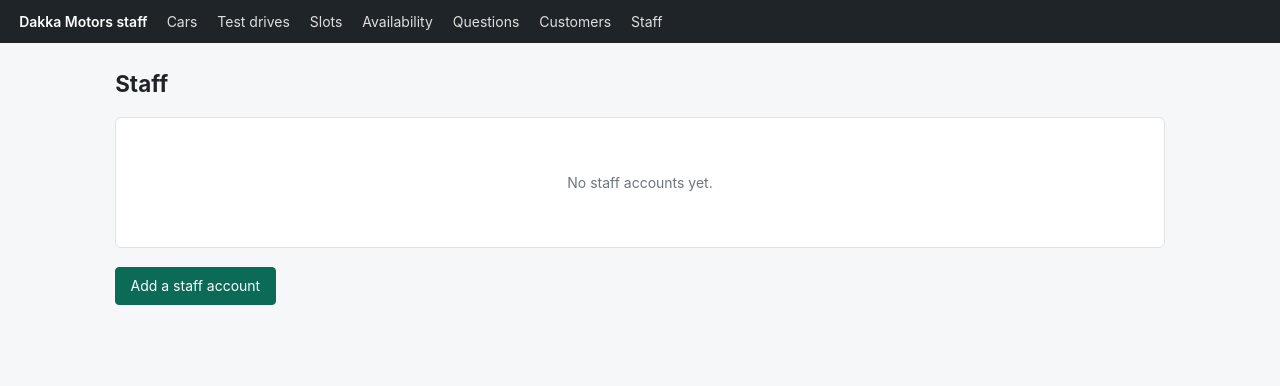
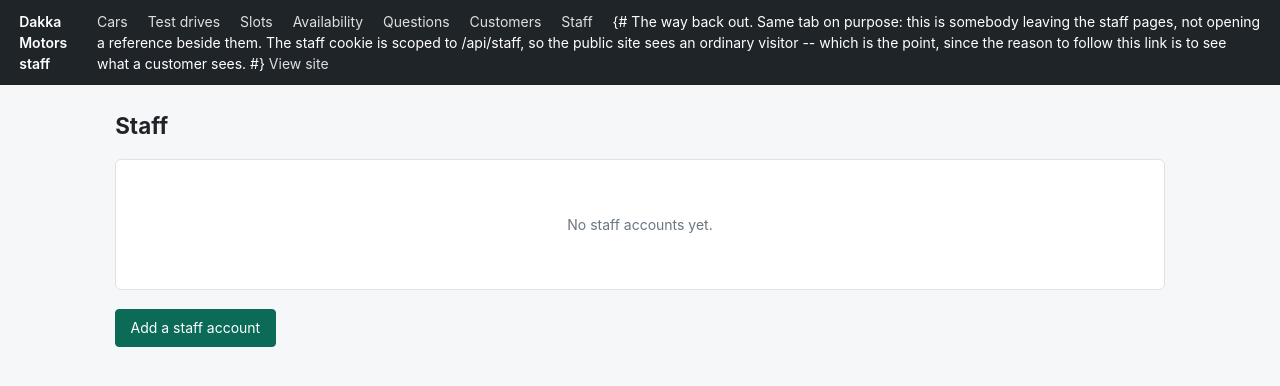
Before and after one commit to Munmud/dakkamotors, a Django app: template backend/cars/templates/staff/accounts/list.html in a window 1280 px wide. Shown: the top 386 px of the page. Run offline with Django 5.2, Linux system fonts and the light colour scheme; the template is opened without the code that fills it, so the values that code supplies are empty.

Commit message:
Link back to the site from the staff masthead
There was no way out of the staff pages except editing the URL. Same tab on
purpose: this is somebody leaving, not opening a reference beside what they are
doing.

The staff cookie is scoped to /api/staff, so the public site sees an ordinary
visitor rather than a signed-in one -- which is the point, since the reason to
follow this link is to check what a customer actually sees.

Co-Authored-By: Claude Opus 5 <noreply@anthropic.com>

```diff
--- a/backend/cars/templates/staff/base.html
+++ b/backend/cars/templates/staff/base.html
@@ -89,6 +89,11 @@ every page under time pressure.
       <a href="{% url 'staff:customer-list' %}">Customers</a>
       {# Owners only. A manager following this link gets a 403, not a broken page. #}
       <a href="{% url 'staff:staff-list' %}">Staff</a>
+      {# The way back out. Same tab on purpose: this is somebody leaving the staff
+         pages, not opening a reference beside them. The staff cookie is scoped to
+         /api/staff, so the public site sees an ordinary visitor -- which is the point,
+         since the reason to follow this link is to see what a customer sees. #}
+      <a href="{% url 'home' %}">View site</a>
     </nav>
   </header>
 
```
Also changed, not shown: backend/cars/tests_staff_cars.py (+8 -0 lines).
